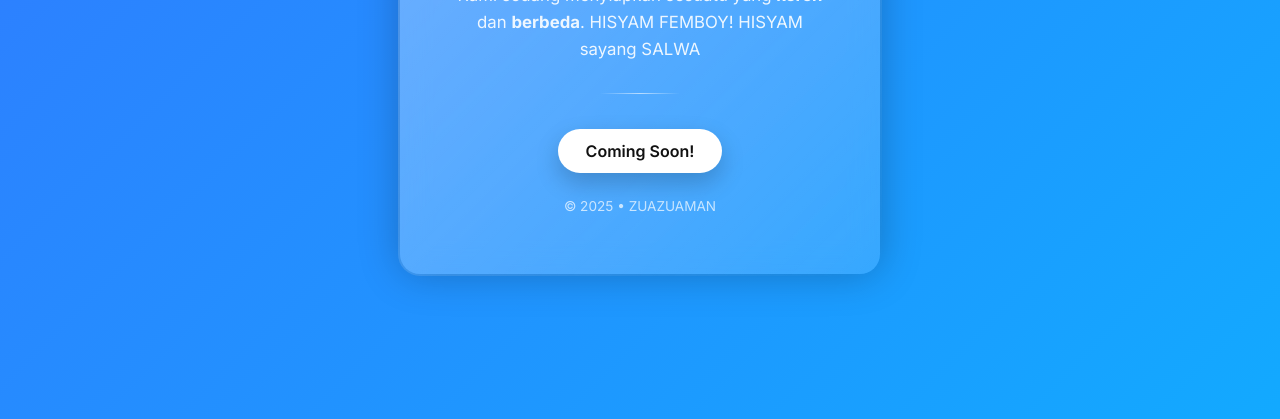
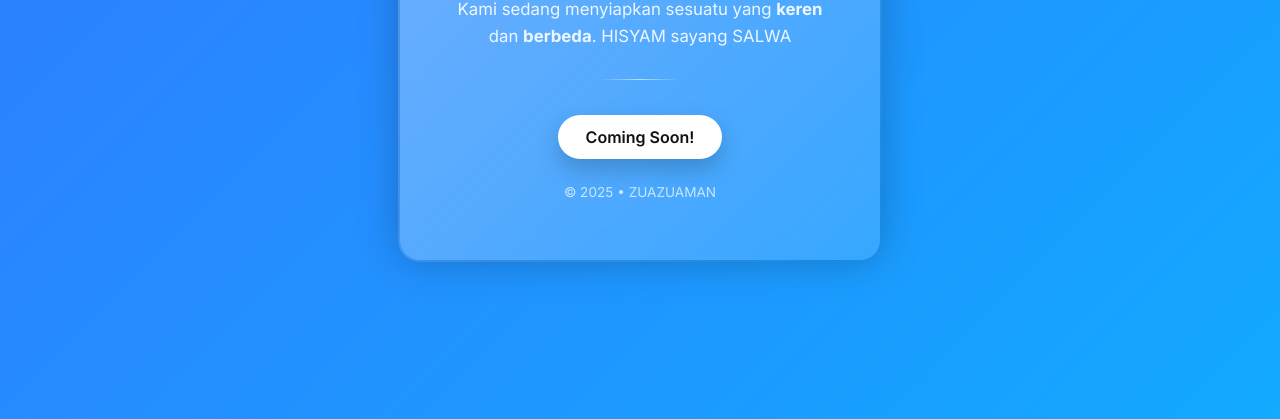
Before and after one commit to Vodka-exploit/asd, a plain HTML site: page index.html in a window 1280 px wide. Shown: the part 381-800 px from the top of the page. Drawn offline with Linux system fonts and the light colour scheme.

Commit message:
Update index.html

```diff
--- a/index.html
+++ b/index.html
@@ -129,7 +129,6 @@
     <h1>Website Sedang Dibangun</h1>
     <p>
       Kami sedang menyiapkan sesuatu yang <strong>keren</strong> dan <strong>berbeda</strong>.
-      HISYAM FEMBOY!
       HISYAM sayang SALWA
     </p>
 
```
